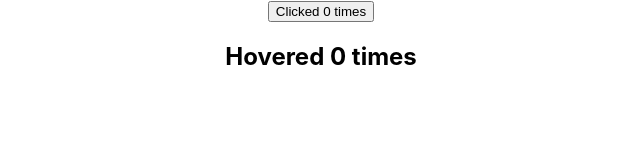
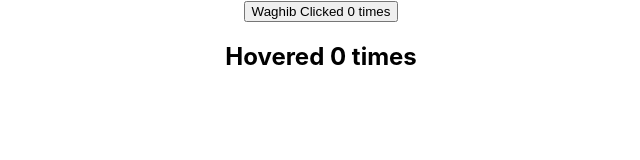
Before and after one commit to Waghib/Learning-React, a React (Create React App) app: page / in a window 1280 px wide. Shown: the top 160 px of the page, without its empty margins (319-959 px from the left). Built offline with nearby package versions, Linux system fonts and the light colour scheme.

Commit message:
Understood higher order components (part 3)

```diff
--- a/src/App.js
+++ b/src/App.js
@@ -6,7 +6,7 @@ class App extends Component {
   render(){
     return (
       <div className="App">
-        <ClickCounter />
+        <ClickCounter name='Waghib'/>
         <HoverCounter />
 
       </div>
--- a/src/components/ClickCounter.js
+++ b/src/components/ClickCounter.js
@@ -8,9 +8,9 @@ class ClickCounter extends Component {
 
     return (
     <button onClick={incrementCount}>
-        Clicked {count} times</button>
+        {this.props.name} Clicked {count} times</button>
     )
   }
 }
 
-export default withCounter(ClickCounter)
+export default withCounter(ClickCounter, 5)
--- a/src/components/HoverCounter.js
+++ b/src/components/HoverCounter.js
@@ -7,4 +7,4 @@ class HoverCounter extends Component {
   }
 }
 
-export default withCounter(HoverCounter);
+export default withCounter(HoverCounter, 10);
--- a/src/components/withCounter.js
+++ b/src/components/withCounter.js
@@ -1,6 +1,6 @@
 import React from 'react'
 
-const withCounter = WrappedComponent => {
+const withCounter = (WrappedComponent, incrementNumber) => {
     class WithCounter extends React.Component {
 
         constructor(props) {
@@ -12,7 +12,7 @@ const withCounter = WrappedComponent => {
 
         incrementCount = () => {
             this.setState(prevState => {
-                return { count: prevState.count + 1 }
+                return { count: prevState.count + incrementNumber }
             })
         }
 
@@ -21,6 +21,7 @@ const withCounter = WrappedComponent => {
             <WrappedComponent
             count={this.state.count}
             incrementCount={this.incrementCount}
+            {...this.props}
             />
             )
 
```
